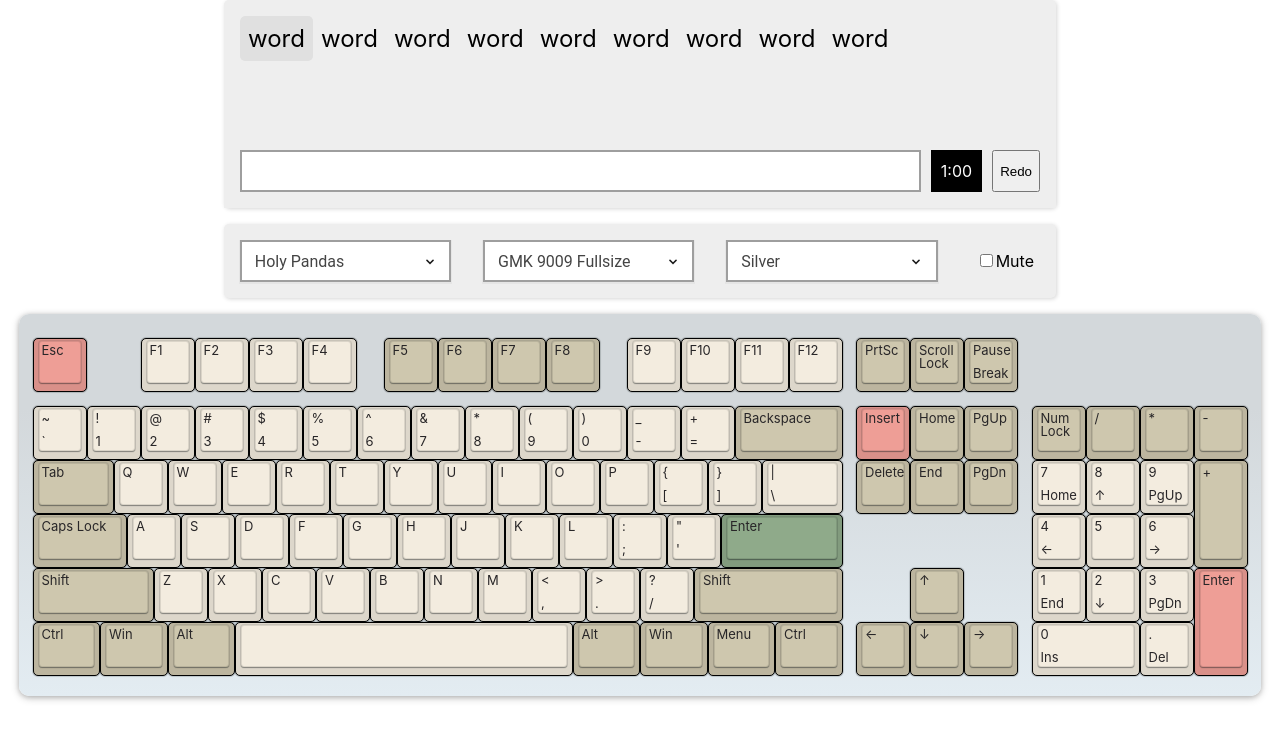
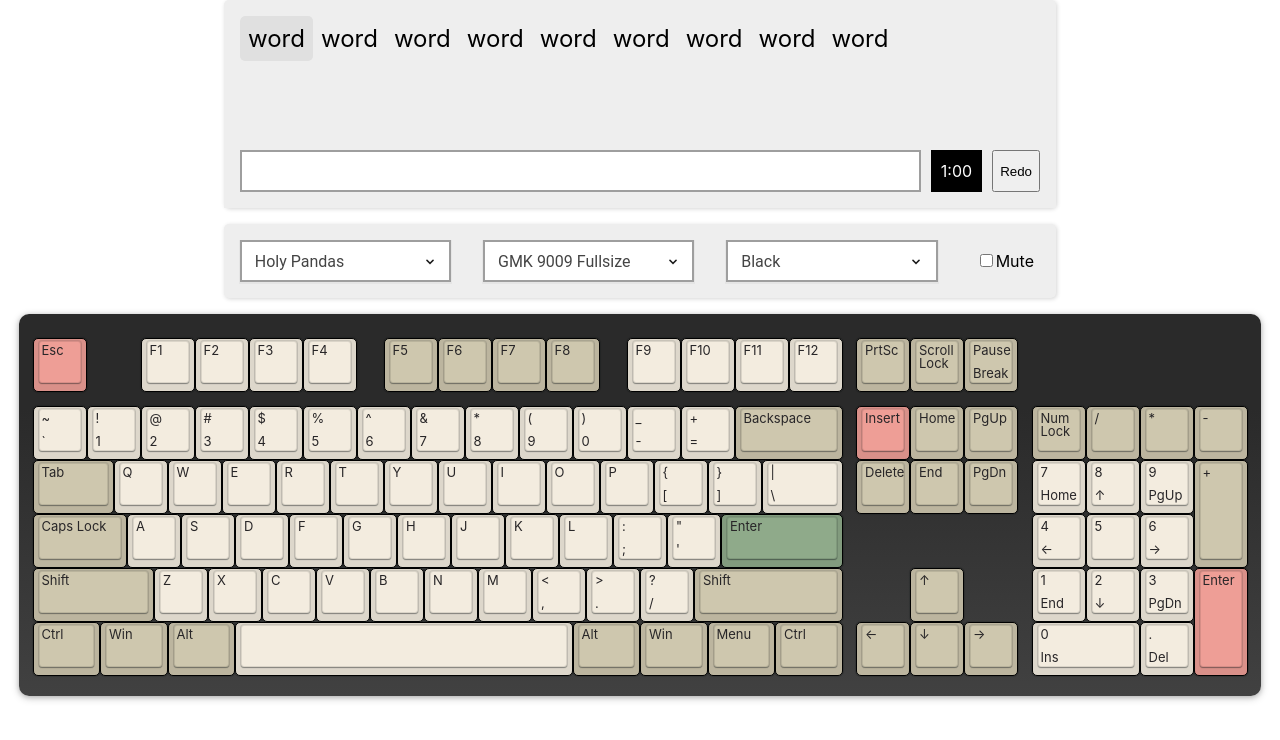
Before and after one commit to tplai/kbsim, a React app: page / in a window 1280 px wide. Shown: the top 740 px of the page. Built offline with nearby package versions, Linux system fonts and the light colour scheme.

Commit message:
Reorganized color order

```diff
--- a/src/features/keyModules/keyboardColors.js
+++ b/src/features/keyModules/keyboardColors.js
@@ -1,9 +1,4 @@
 export const keyboardColors = [
-  {
-    color: "silver",
-    caption: "Silver",
-    background: "linear-gradient(360deg, rgba(227,236,242,1) 0%, rgba(211,216,219,1) 75%)",
-  },
   {
     color: "black",
     caption: "Black",
@@ -13,6 +8,11 @@ export const keyboardColors = [
     color: "gray",
     caption: "Gray",
     background: "linear-gradient(360deg, rgba(150,150,150,1) 0%, rgba(130,130,130,1) 75%)",
+  },
+  {
+    color: "silver",
+    caption: "Silver",
+    background: "linear-gradient(360deg, rgba(227,236,242,1) 0%, rgba(211,216,219,1) 75%)",
   },
   {
     color: "white",
```
